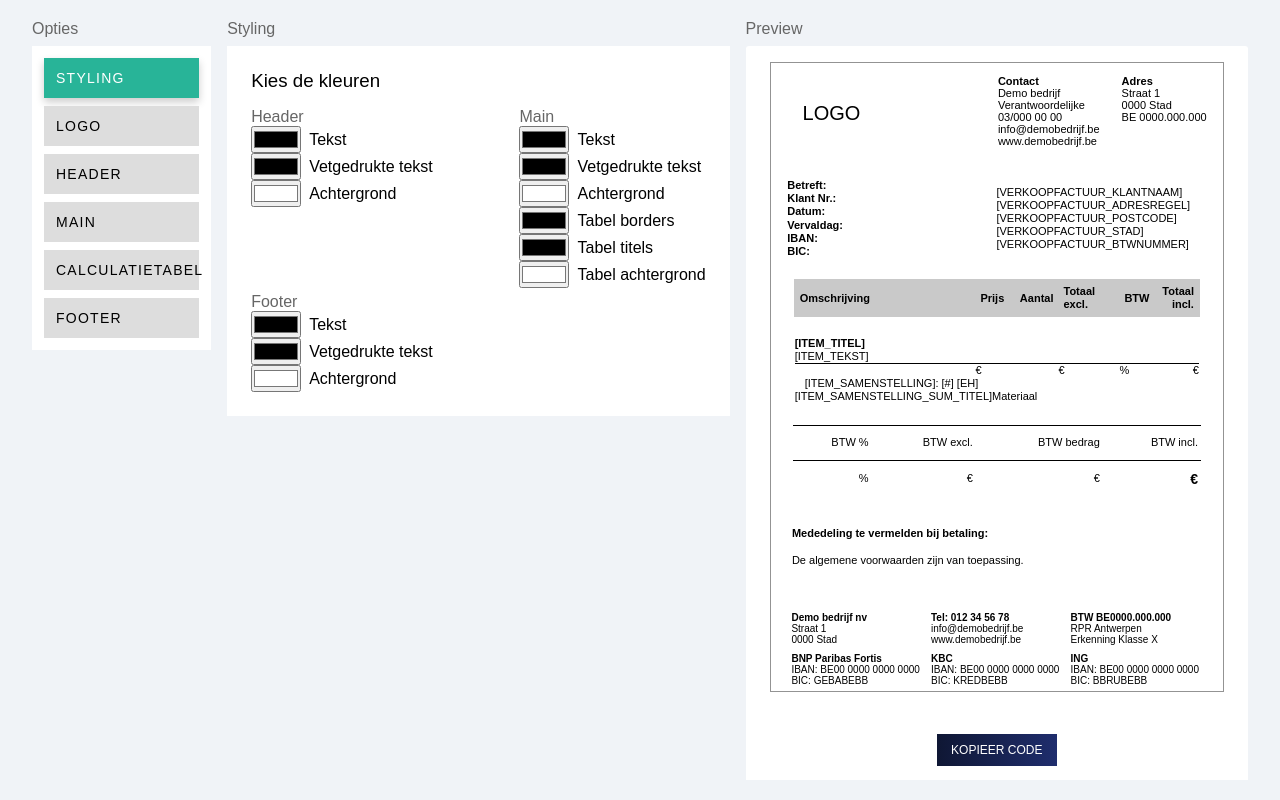
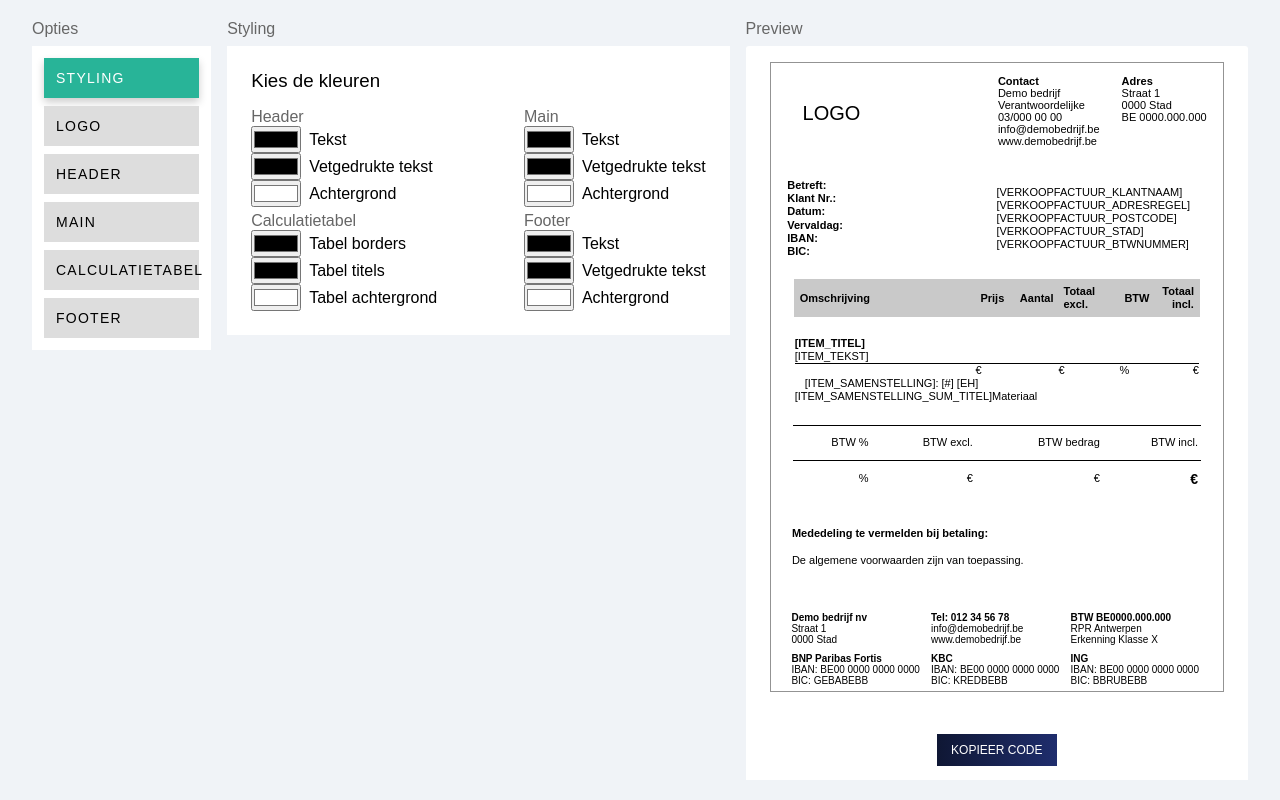
Before and after one commit to Karen03y/iamd-stage-wizard, an Angular app: page / in a window 1280 px wide. Both pictures are taken after a click on the button "STYLING". Built offline with nearby package versions, Linux system fonts and the light colour scheme.

Commit message:
added calculatietabel to styling comp

```diff
--- a/src/app/components/styling/styling.component.html
+++ b/src/app/components/styling/styling.component.html
@@ -10,6 +10,12 @@
   <app-color-picker-column
     section="Main"
     [colors]="mainColors"
+    (updateColorPicker)="updateColor($event)"
+  ></app-color-picker-column>
+
+  <app-color-picker-column
+    section="Calculatietabel"
+    [colors]="calculatietabelColors"
     (updateColorPicker)="updateColor($event)"
   ></app-color-picker-column>
 
--- a/src/app/components/styling/styling.component.ts
+++ b/src/app/components/styling/styling.component.ts
@@ -3,13 +3,17 @@ import { CommonModule } from '@angular/common';
 import { FormsModule } from '@angular/forms';
 import { ColorUpdateService } from '../../services/color-update.service';
 import { ColorPickerColumnComponent } from "../color-picker-column/color-picker-column.component";
+import { MatTabsModule } from '@angular/material/tabs';
+import { MatSelectModule } from '@angular/material/select';
+import { MatFormFieldModule} from '@angular/material/form-field';
+
 
 @Component({
     selector: 'app-styling',
     standalone: true,
     templateUrl: './styling.component.html',
     styleUrls: ['./styling.component.css'],
-    imports: [CommonModule, FormsModule, ColorPickerColumnComponent]
+    imports: [CommonModule, FormsModule, ColorPickerColumnComponent, MatTabsModule, MatFormFieldModule, MatSelectModule]
 })
 
 export class StylingComponent {
@@ -22,11 +26,14 @@ export class StylingComponent {
   mainColors = [
     { id: "main-text", value: "#000000", label: "Tekst" },
     { id: "main-strong-text", value: "#000000", label: "Vetgedrukte tekst" },
-    { id: "main-background", value: "#FFFFFF", label: "Achtergrond" },
-    { id: "main-borders", value: "#000000", label: "Tabel borders" },
-    { id: "main-titles-text", value: "#000000", label: "Tabel titels" },
-    { id: "main-titles-background", value: "#FFFFFF", label: "Tabel achtergrond " }
+    { id: "main-background", value: "#FFFFFF", label: "Achtergrond" }
   ];
+
+  calculatietabelColors = [
+    { id: "calculatietabel-borders", value: "#000000", label: "Tabel borders" },
+    { id: "calculatietabel-titles-text", value: "#000000", label: "Tabel titels" },
+    { id: "calculatietabel-titles-background", value: "#FFFFFF", label: "Tabel achtergrond " }
+  ]
 
   footerColors = [
     { id: "footer-text", value: "#000000", label: "Tekst" },
@@ -57,14 +64,14 @@ export class StylingComponent {
       case 'main-background':
         this.colorUpdateService.updateBackground(color, "preview-doc-main");
         break;
-      case 'main-borders':
-        this.colorUpdateService.updateTableBorder(color,"preview-doc-main");
+      case 'calculatietabel-borders':
+        this.colorUpdateService.updateTableBorder(color,"preview-doc-calculatietabel");
       break;
-      case 'main-titles-background' :
-        this.colorUpdateService.updateTableTitlesBackground(color, "preview-doc-main");
+      case 'calculatietabel-titles-background' :
+        this.colorUpdateService.updateTableTitlesBackground(color, "preview-doc-calculatietabel");
         break;
-      case 'main-titles-text' :
-        this.colorUpdateService.updateTableTitlesText(color, "preview-doc-main");
+      case 'calculatietabel-titles-text' :
+        this.colorUpdateService.updateTableTitlesText(color, "preview-doc-calculatietabel");
         break;
       case 'footer-text':
         this.colorUpdateService.updateText(color, 'preview-doc-footer');
@@ -80,18 +87,7 @@ export class StylingComponent {
     }
   }
 
-  selectedFont: string = 'Arial';
+  selectedFont: string = '';
 
-  fontOptions: {key:string, value:string}[] = [
-    { key : 'Arial',value : "font-family:Arial, Helvetica, sans-serif"},
-
-  ]
-
-  selectFont(event: Event): void {
-    const selectedFont = (event.target as HTMLSelectElement).value;
-    if (selectedFont) {
-      this.selectedFont = selectedFont;
-    }
-  }
 
 }
```
